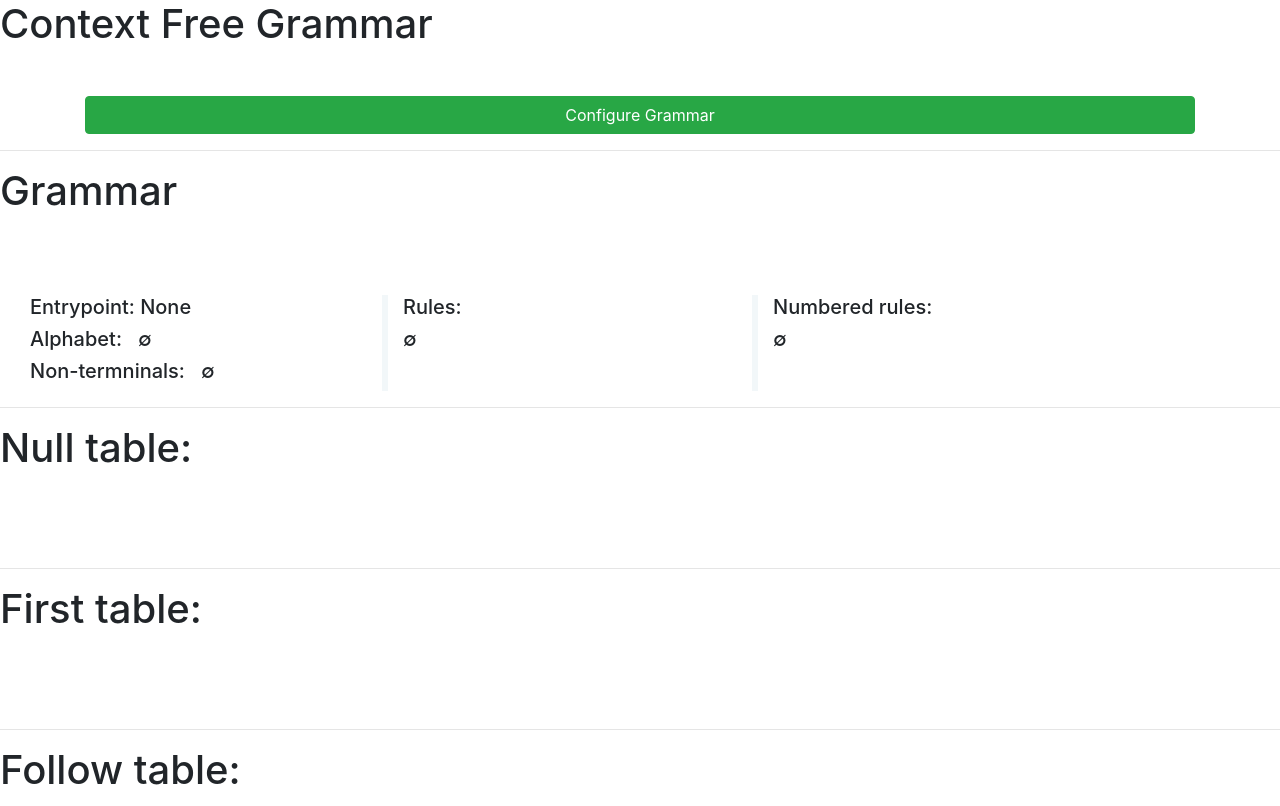
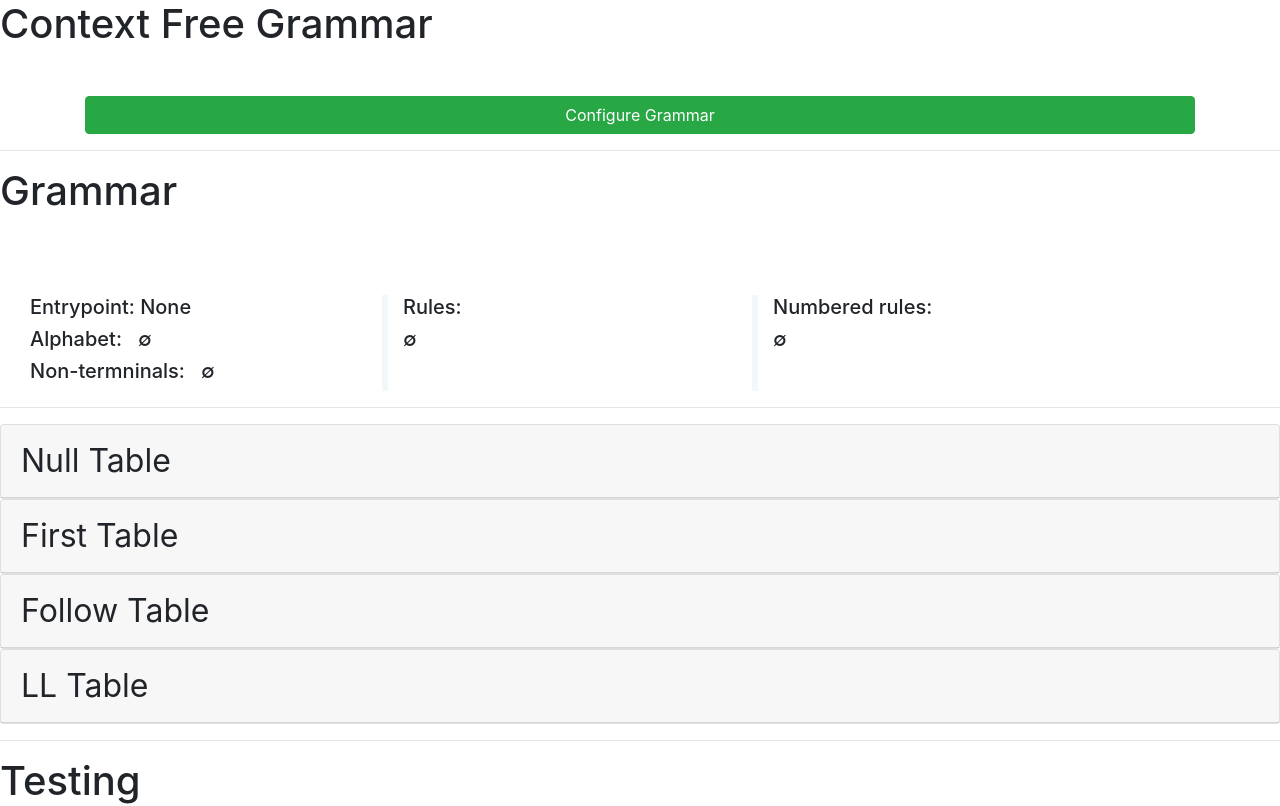
Before and after one commit to rht48/context-free-grammar, an Angular app: page /home in a window 1280 px wide. Shown: the top 806 px of the page. Built offline with nearby package versions, Linux system fonts and the light colour scheme.

Commit message:
Put tables in accordions

```diff
--- a/src/app/app.module.ts
+++ b/src/app/app.module.ts
@@ -1,5 +1,7 @@
 import { NgModule } from '@angular/core';
-import { BrowserModule } from '@angular/platform-browser';
+import { BrowserAnimationsModule } from '@angular/platform-browser/animations';
+// import { BrowserModule } from '@angular/platform-browser';
+
 
 import { AppRoutingModule } from './app-routing.module';
 import { AppComponent } from './app.component';
@@ -13,7 +15,7 @@ import { ModalModule } from 'ngx-bootstrap/modal';
     AppComponent
   ],
   imports: [
-    BrowserModule,
+    BrowserAnimationsModule,
     AppRoutingModule,
     BsDropdownModule.forRoot(),
     TooltipModule.forRoot(),
--- a/src/app/pages/home/components/calc-grammar/calc-grammar.component.html
+++ b/src/app/pages/home/components/calc-grammar/calc-grammar.component.html
@@ -25,12 +25,51 @@
 
 <hr/>
 
-<h1 style="margin-bottom: 2em;">Null table:</h1>
+<!-- <h1 style="margin-bottom: 2em;">Null table:</h1>
 <div class="container">
     <app-table [table]="calculationsService.getNullTable()"></app-table>
-</div>
+</div> -->
+<accordion [isAnimated]="true">
+    <accordion-group>
+        <span accordion-heading class='custom-accordion-style'>
+            Null Table
+        </span>
+        <div class="container">
+            <app-table [table]="calculationsService.getNullTable()"></app-table>
+        </div>
+    </accordion-group>
 
-<hr/>
+    <accordion-group>
+        <span accordion-heading class='custom-accordion-style'>
+            First Table
+        </span>
+        <div class="container">
+            <app-table [table]="calculationsService.getFirstTable()" [strategy]="getArrayStrategy()"></app-table>
+        </div>
+    </accordion-group>
+
+    <accordion-group>
+        <span accordion-heading class='custom-accordion-style'>
+            Follow Table
+        </span>
+        <div class="container">
+            <app-table [table]="calculationsService.getFollowTable()" [strategy]="getArrayStrategy()"></app-table>
+        </div>
+    </accordion-group>
+
+    <accordion-group>
+        <span accordion-heading class='custom-accordion-style'>
+            LL Table
+        </span>
+        <div class="container row">
+            <h5 class="col-3" *ngIf="calculationsService.getGrammar().getRules().length > 0" [innerHTML]="showGrammarService.getNumberedRules(calculationsService.getGrammar())"></h5>
+            <app-table class="col-9" [table]="calculationsService.getLLTable()" [strategy]="getNumberStrategy()" type="double"></app-table>
+        </div>
+    </accordion-group>
+
+</accordion>
+
+<!-- <hr/>
 
 <h1 style="margin-bottom: 2em;">First table:</h1>
 <div class="container">
@@ -44,12 +83,12 @@
     <app-table [table]="calculationsService.getFollowTable()" [strategy]="getArrayStrategy()"></app-table>
 </div>
 
-<hr/>
+<hr/> -->
 
-<h1 style="margin-bottom: 2em;">LL table:</h1>
+<!-- <h1 style="margin-bottom: 2em;">LL table:</h1>
 <div class="container">
     <div class="container row">
         <h5 class="col-3" *ngIf="calculationsService.getGrammar().getRules().length > 0" [innerHTML]="showGrammarService.getNumberedRules(calculationsService.getGrammar())"></h5>
         <app-table class="col-9" [table]="calculationsService.getLLTable()" [strategy]="getNumberStrategy()" type="double"></app-table>
     </div>
-</div>
+</div> -->
--- a/src/app/pages/home/components/calc-grammar/calc-grammar.component.scss
+++ b/src/app/pages/home/components/calc-grammar/calc-grammar.component.scss
@@ -14,3 +14,7 @@
 .row.vertical-divider div[class^="col-"]:last-child {
     border-right: none;
 }
+
+.custom-accordion-style {
+    font-size: xx-large;
+ }
--- a/src/app/pages/home/components/calc-grammar/calc-grammar.component.ts
+++ b/src/app/pages/home/components/calc-grammar/calc-grammar.component.ts
@@ -9,6 +9,8 @@ import { ShowGrammarService } from '../../services/show-grammar.service';
   styleUrls: ['./calc-grammar.component.scss']
 })
 export class CalcGrammarComponent implements OnInit {
+
+  customClass='custom-accordion-style';
 
   constructor(public showGrammarService: ShowGrammarService,
               public calculationsService: CalculationsService) { }
--- a/src/app/pages/home/home.module.ts
+++ b/src/app/pages/home/home.module.ts
@@ -4,7 +4,9 @@ import { HomeRoutingModule } from './home.routing.module';
 import { HomePage } from './home.page';
 import { FormsModule, ReactiveFormsModule } from '@angular/forms';
 import { ConfigGrammarComponent } from './components/config-grammar/config-grammar.component';
+
 import { ModalModule } from 'ngx-bootstrap/modal';
+import { AccordionModule } from 'ngx-bootstrap/accordion';
 import { BsDropdownModule } from 'ngx-bootstrap/dropdown';
 import { CalcGrammarComponent } from './components/calc-grammar/calc-grammar.component';
 import { TableComponent } from './components/table/table.component';
@@ -15,6 +17,7 @@ import { ParseComponent } from './components/parse/parse.component';
     CommonModule,
     HomeRoutingModule,
     ModalModule.forRoot(),
+    AccordionModule.forRoot(),
     BsDropdownModule.forRoot(),
     FormsModule,
     ReactiveFormsModule
```
